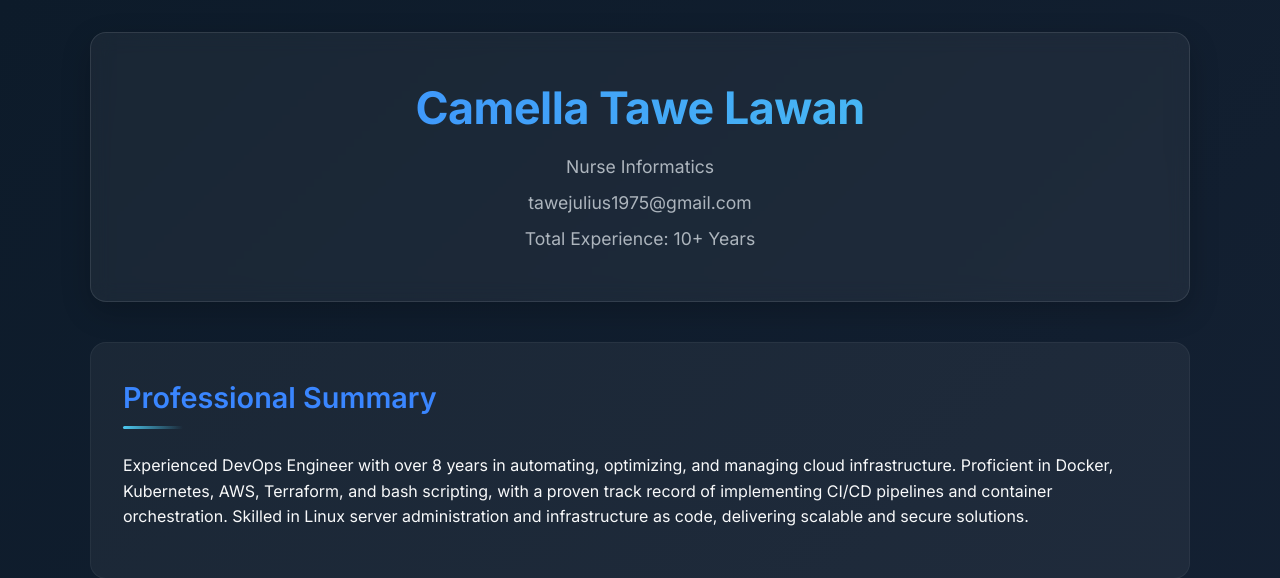
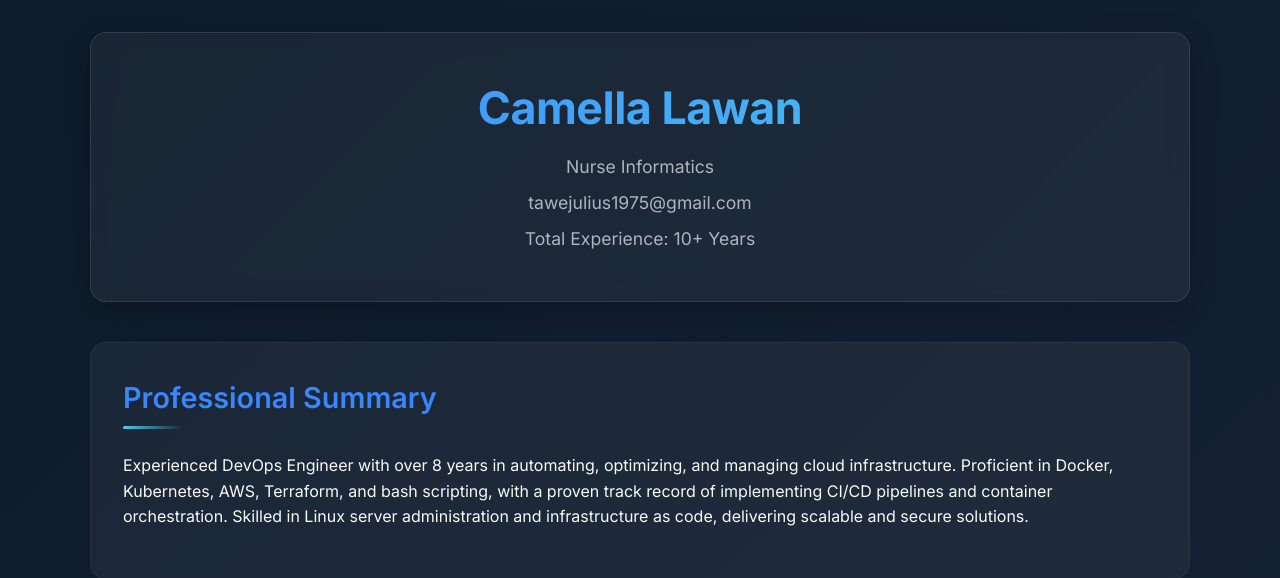
Before and after one commit to JTMassa/my-portfolio, a Flask app: page / in a window 1280 px wide. Shown: the top 578 px of the page. Run offline with Flask 3, Linux system fonts and the light colour scheme.

Commit message:
ECR_docker_image

```diff
--- a/templates/index.html
+++ b/templates/index.html
@@ -271,7 +271,7 @@
 <body>
     <div class="container">
         <header class="header">
-            <h1>Camella Tawe Lawan</h1>
+            <h1>Camella Lawan</h1>
             <p>Nurse Informatics</p>
             <p>tawejulius1975@gmail.com</p>
             <p>Total Experience: 10+ Years</p>
```
